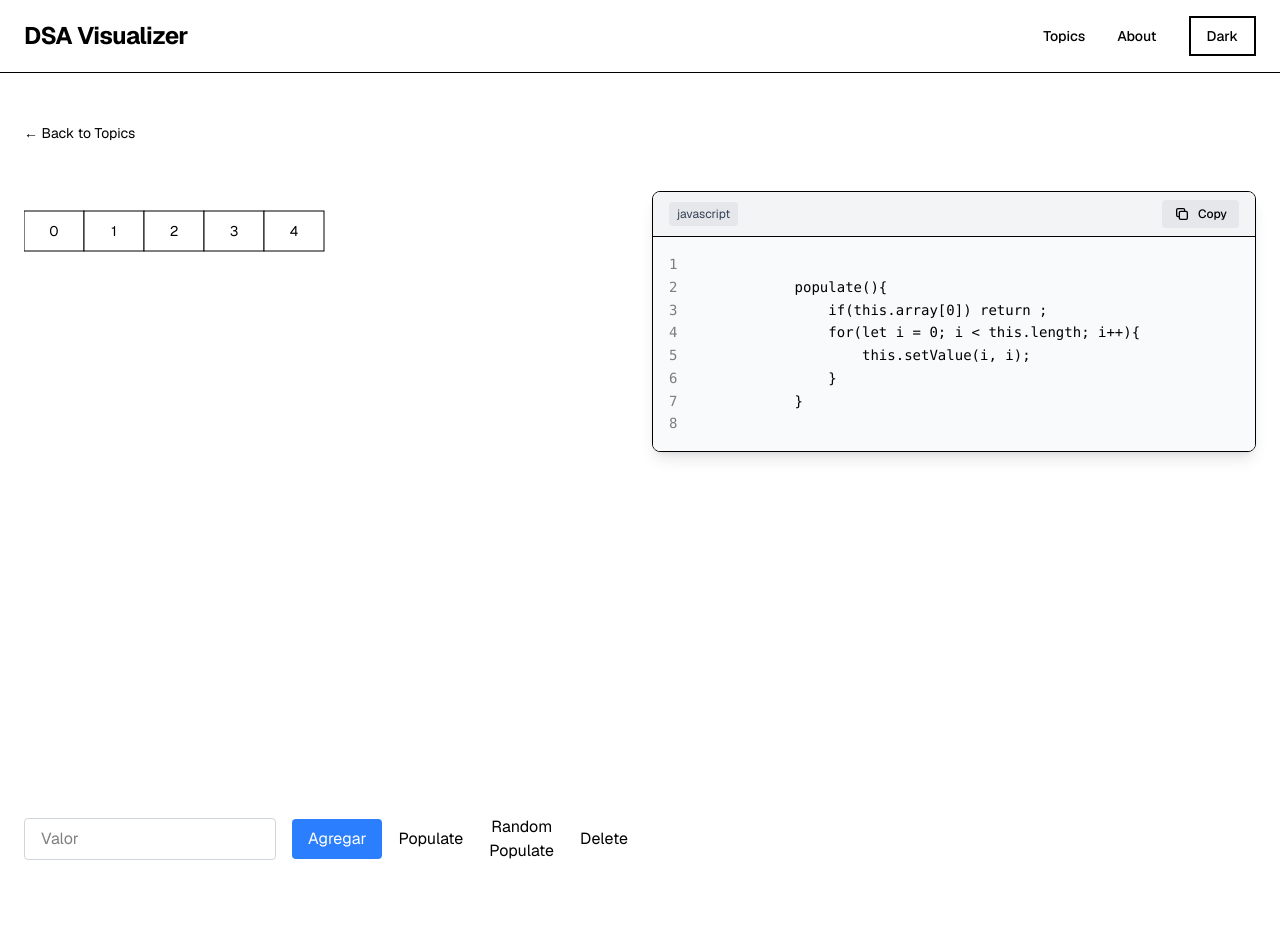
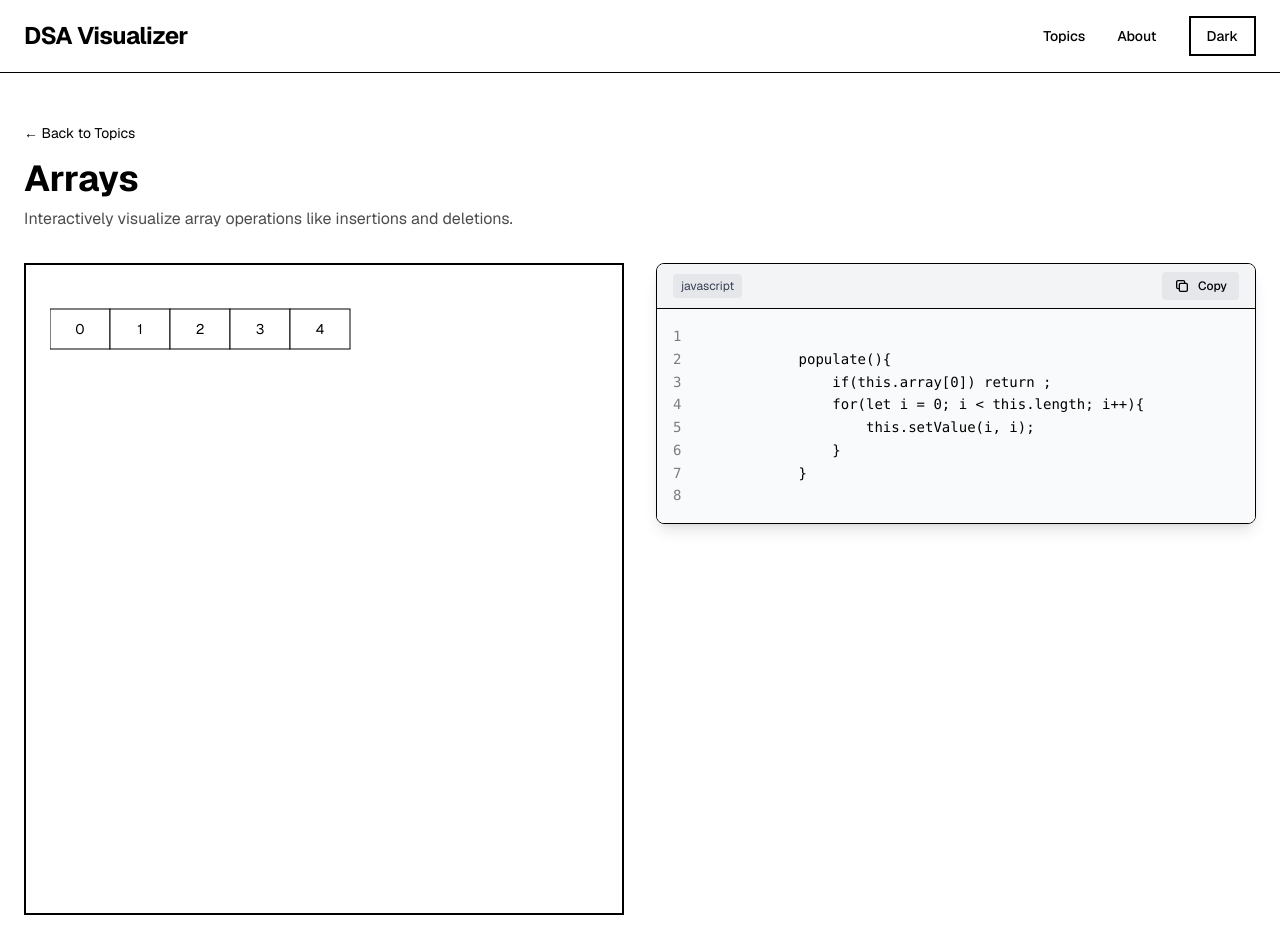
Before and after one commit to PascalOrdano18/DSA, a Next.js app: page /arrays in a window 1280 px wide. Shown: the top 937 px of the page. Built offline with nearby package versions, Linux system fonts and the light colour scheme.

Commit message:
ui structure

```diff
--- a/app/arrays/page.tsx
+++ b/app/arrays/page.tsx
@@ -4,12 +4,14 @@ import CodeSnippet from '../components/CodeSnippet';
 import { PageLayout } from '../components/PageLayout';
 import { Array } from '../structures/arrays/ArrayClass';
 import { useState, useRef, useEffect } from 'react';
+import { useTheme } from '../components/ThemeProvider';
 
 export default function ArraysPage() {
 
     const [addValue, setAddValue] = useState<number | null>(null);
     const [len, setLen] = useState<number>(5);
     const [forceUpdate, setForceUpdate] = useState(0);
+    const { themeClasses, isDarkTheme } = useTheme();
 
     const ArrayRef = useRef(new Array(len));
     const array = ArrayRef.current;
@@ -38,53 +40,69 @@ export default function ArraysPage() {
     return (
         <PageLayout>
             <section>
-                <div className='mb-8'>
+                <div className="mb-8">
                     <BackToHome />
+                    <h2 className={`text-4xl font-bold mb-2 ${themeClasses.text}`}>Arrays</h2>
+                    <p className={themeClasses.textMuted}>
+                        Interactively visualize array operations like insertions and deletions.
+                    </p>
                 </div>
 
-                <div className='grid grid-cols-1 lg:grid-cols-2 gap-6'>
+                <div className="grid grid-cols-1 lg:grid-cols-2 gap-8">
                     {/* Left Column - Array Visualization and Controls */}
-                    <div className='flex flex-col gap-6'>
-                        <div onClick={() => setForceUpdate(v => v + 1)}>
+                    <div className="flex flex-col gap-6">
+                        <div
+                            className={`border-2 ${themeClasses.border} p-6 ${isDarkTheme ? 'bg-black' : 'bg-white'} transition-colors duration-200`}
+                            onClick={() => setForceUpdate(v => v + 1)}
+                        >
                             { array.draw() }
                         </div>
 
-                        <div className='flex gap-4 items-center'>
+                        <div className="flex flex-wrap gap-4 items-center">
                             <input
                                 type="number"
                                 value={addValue ?? ''}
                                 onChange={(e) => setAddValue(Number(e.target.value))}
-                                placeholder="Valor"
-                                className='px-4 py-2 border border-gray-300 rounded'
+                                placeholder="Value"
+                                className={`px-4 py-2 rounded border-2 ${themeClasses.border} ${isDarkTheme ? 'bg-black text-white' : 'bg-white text-black'} transition-colors duration-200`}
                             />
                             <button
-                                className='px-4 py-2 bg-blue-500 text-white rounded hover:bg-blue-600'
+                                className={`${isDarkTheme ? 'bg-white text-black' : 'bg-black text-white'} border-2 ${themeClasses.border} px-4 py-2 rounded ${isDarkTheme ? 'hover:bg-black hover:text-white' : 'hover:bg-white hover:text-black'} transition-all cursor-pointer`}
                                 onClick={() => handleAdd()}
                             >
-                                Agregar
+                                Add
                             </button>
 
-                            <button onClick={() => {
-                                array.populate();
-                                setForceUpdate(v => v + 1);
-                            }}>
+                            <button
+                                className={`${isDarkTheme ? 'bg-white text-black' : 'bg-black text-white'} border-2 ${themeClasses.border} px-4 py-2 rounded ${isDarkTheme ? 'hover:bg-black hover:text-white' : 'hover:bg-white hover:text-black'} transition-all cursor-pointer`}
+                                onClick={() => {
+                                    array.populate();
+                                    setForceUpdate(v => v + 1);
+                                }}
+                            >
                                 Populate
                             </button>
-                            <button onClick={() => {
-                                array.populateRandom();
-                                setForceUpdate(v => v + 1);
-                            }}>
+                            <button
+                                className={`${isDarkTheme ? 'bg-white text-black' : 'bg-black text-white'} border-2 ${themeClasses.border} px-4 py-2 rounded ${isDarkTheme ? 'hover:bg-black hover:text-white' : 'hover:bg-white hover:text-black'} transition-all cursor-pointer`}
+                                onClick={() => {
+                                    array.populateRandom();
+                                    setForceUpdate(v => v + 1);
+                                }}
+                            >
                                 Random Populate
                             </button>
 
-                            <button onClick={() => delValue()}>
+                            <button
+                                className={`${isDarkTheme ? 'bg-white text-black' : 'bg-black text-white'} border-2 ${themeClasses.border} px-4 py-2 rounded ${isDarkTheme ? 'hover:bg-black hover:text-white' : 'hover:bg-white hover:text-black'} transition-all cursor-pointer`}
+                                onClick={() => delValue()}
+                            >
                                 Delete
                             </button>
                         </div>
                     </div>
 
                     {/* Right Column - Code Snippet */}
-                    <div className='flex flex-col'>
+                    <div className="flex flex-col">
                         <CodeSnippet code={array.code()} />
                     </div>
                 </div>
--- a/app/graphs/page.tsx
+++ b/app/graphs/page.tsx
@@ -5,6 +5,7 @@ import { Node } from '../structures/graphs/NodeClass';
 import { PageLayout } from '../components/PageLayout';
 import { useTheme } from '../components/ThemeProvider';
 import BackToHome from '../components/BackToHome';
+import CodeSnippet from '../components/CodeSnippet';
 
 export default function GraphsPage(){
     const graphRef = useRef(new Graph());
@@ -52,17 +53,28 @@ export default function GraphsPage(){
                         Visualize graph structures and explore graph algorithms interactively.
                     </p>
                 </div>
-                <div className={`border-2 ${themeClasses.border} p-8 ${isDarkTheme ? 'bg-black' : 'bg-white'} transition-colors duration-200`}>
+
+                <div className="grid grid-cols-1 lg:grid-cols-2 gap-8">
+                    {/* Left Column - Graph Visualization and Controls */}
+                    <div className="flex flex-col gap-6">
+                        <div className={`border-2 ${themeClasses.border} p-6 ${isDarkTheme ? 'bg-black' : 'bg-white'} transition-colors duration-200`}>
                             {graph.draw(forceUpdate)}
                         </div>
-                <div className="mt-6">
+                        <div className="flex flex-wrap gap-4 items-center">
                             <button
-                        className={`${isDarkTheme ? 'bg-white text-black' : 'bg-black text-white'} border-2 ${themeClasses.border} px-6 py-3 ${isDarkTheme ? 'hover:bg-black hover:text-white' : 'hover:bg-white hover:text-black'} transition-all cursor-pointer`}
+                                className={`${isDarkTheme ? 'bg-white text-black' : 'bg-black text-white'} border-2 ${themeClasses.border} px-6 py-3 rounded ${isDarkTheme ? 'hover:bg-black hover:text-white' : 'hover:bg-white hover:text-black'} transition-all cursor-pointer`}
                                 onClick={() => handleAddNode()}
                             >
                                 Add Node
                             </button>
                         </div>
+                    </div>
+
+                    {/* Right Column - Code Snippet */}
+                    <div className='flex flex-col'>
+                        <CodeSnippet code='aca va el codigo del grafo' />
+                    </div>
+                </div>
             </section>
         </PageLayout>
     );
--- a/app/structures/arrays/ArrayClass.tsx
+++ b/app/structures/arrays/ArrayClass.tsx
@@ -29,16 +29,13 @@ export class Array{
 
         if(id === null || id < 0 || id >= this.length) return ;
 
-        // Shift all elements after the deleted index one position to the left
         for(let i = id; i < this.length - 1; i++){
             this.array[i] = this.array[i + 1];
         }
 
-        // Remove the last element and update length
         this.array.pop();
         this.length = this.length - 1;
 
-        // Reset currentId after deletion
         this.currentId = null;
     }
 
@@ -86,8 +83,8 @@ export class Array{
                             y={20}
                             width={60}
                             height={40}
-                            fill="white"
-                            stroke={id === this.currentId ? "green" : "black"}
+                            fill={id === this.currentId ? "#B3FFCC" : "white"}
+                            stroke={id === this.currentId ? "#00CC66" : "black"}
                         />
                         <text
                             x={id * 60 + 30}
```
Lines whose indentation alone changed are shown as unchanged.
